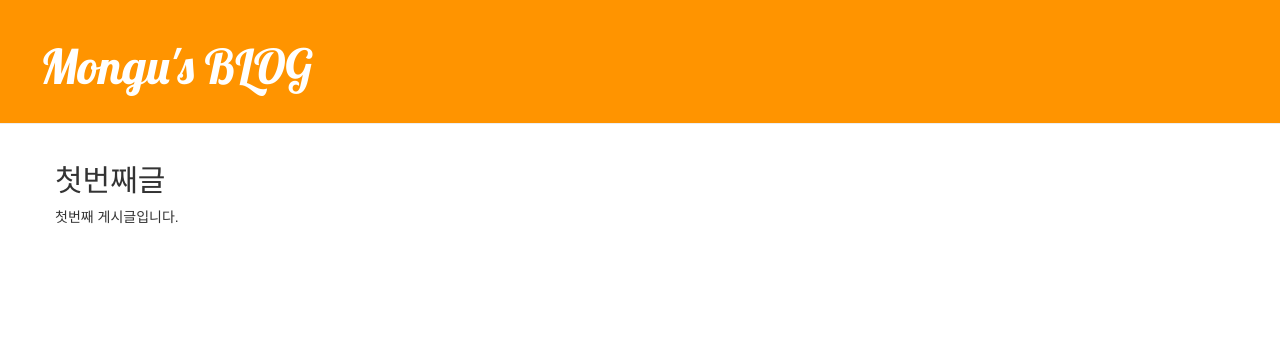
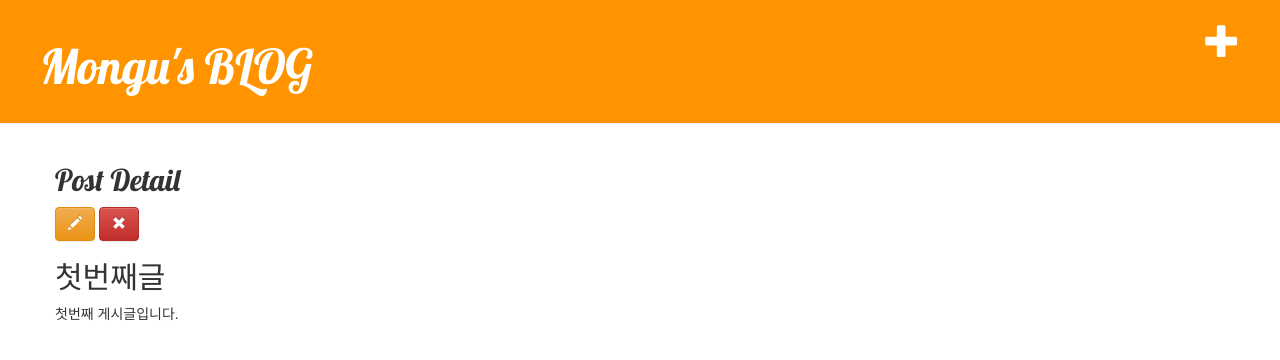
Before and after one commit to mhee4321/django_basic, a Django app: page /post/1/ in a window 1280 px wide. Shown: the top 360 px of the page. Run offline with Django 3.2, Linux system fonts and the light colour scheme; data comes from the database, SQL or seed files in the repository; both versions use the stored data as it was after the commit; some libraries are stand-ins or nearby versions.

Commit message:
add django blog app "crud"

```diff
--- a/blog/models.py
+++ b/blog/models.py
@@ -1,11 +1,17 @@
 from django.db import models
 from django.utils import timezone
+from django import forms
+
+# title 입력필드의 길이 체크 <3
+def min_length_3_validator(value):
+    if len(value) < 3:
+        raise forms.ValidationError('글제목은 3글자 이상 입력해주세요.')
 
 class Post(models.Model):
     # 작성자
     author = models.ForeignKey('auth.User', on_delete=models.CASCADE)
     # 글제목
-    title = models.CharField(max_length=200)
+    title = models.CharField(max_length=200, validators=[min_length_3_validator])
     # 글내용
     text = models.TextField()
     # 작성일
--- a/blog/templates/blog/base.html
+++ b/blog/templates/blog/base.html
@@ -11,6 +11,8 @@
 </head>
 <body>
     <div class="page-header">
+        <a href="{% url 'post_new' %}" class="top-menu">
+            <span class="glyphicon glyphicon-plus"></span></a>
         <h1><a href="{% url 'post_list' %}">Mongu's BLOG</a></h1>
     </div>
     <div class="content container">
--- a/blog/templates/blog/post_detail.html
+++ b/blog/templates/blog/post_detail.html
@@ -1,12 +1,28 @@
 {% extends 'blog/base.html' %}
 
 {% block content %}
+<script>
+    function post_remove(){
+        let result = confirm('Post를 정말 삭제하시겠습니까?')
+        if (result) {
+            let remove_url = "{% url 'post_remove' pk=post.pk %}"
+            document.location.href = remove_url
+        }
+    }
+</script>
     <div class="post">
+        <h2>Post Detail</h2>
         {% if post.published_date %}
             <div class="date">
                 <p>Published : {{post.published_date}}</p>
             </div>
         {% endif %}
+        <a href="{% url 'post_edit' pk=post.pk %}" class="btn btn-warning" >
+            <span class="glyphicon glyphicon-pencil"></span>
+        </a>
+        <a href="#" onclick="post_remove()" class="btn btn-danger" >
+            <span class="glyphicon glyphicon-remove"></span>
+        </a>
         <h2>{{post.title}}</h2>
         <p>{{post.text|linebreaksbr}}</p>
     </div>
--- a/blog/urls.py
+++ b/blog/urls.py
@@ -4,4 +4,8 @@ from . import views
 urlpatterns = [
     path('', views.post_list, name='post_list'),
     path('post/<int:pk>/', views.post_detail, name='post_detail'),
+    path('post/new/', views.post_new, name='post_new'),
+    path('post/<int:pk>/edit/', views.post_edit, name='post_edit'),
+    path('post/<int:pk>/remove/', views.post_remove, name='post_remove'),
+
 ]
--- a/blog/views.py
+++ b/blog/views.py
@@ -1,7 +1,72 @@
-from django.shortcuts import render, get_object_or_404
+from django.shortcuts import render, get_object_or_404, redirect
 from django.http import HttpResponse
 from django.utils import timezone
 from .models import Post
+from .forms import PostModelForm, PostForm
+from django.contrib.auth.models import User
+from django.contrib.auth.decorators import login_required
+
+
+# Post 삭제
+@login_required()
+def post_remove(request, pk):
+    post = get_object_or_404(Post, pk=pk)
+    post.delete()
+    return redirect('post_list')
+
+# Post 수정 : ModelForm 사용
+@login_required()
+def post_edit(request, pk):
+    post = get_object_or_404(Post, pk=pk)
+    if request.method == "POST":
+        form = PostModelForm(request.POST, instance=post)
+        if form.is_valid():
+            post = form.save(commit=False)
+            post.author = User.objects.get(username=request.user.username)
+            post.published_date = timezone.now()
+            post.save()
+            return redirect('post_detail', pk=post.pk)
+    else:
+        form = PostModelForm(instance=post)
+    return render(request, 'blog/post_edit.html', {'form': form})
+
+
+
+# Post 등록 : Form 사용
+def post_new_form(request):
+    # Post
+    if request.method == 'POST':
+        form = PostForm(request.POST)
+        if form.is_valid():
+            print(form.cleaned_data)
+            post = Post.objects.create(author=User.objects.get(username=request.user.username),
+                                title=form.cleaned_data['title'],
+                                text=form.cleaned_data['text'],
+                                published_date=timezone.now())
+            return redirect('post_detail', pk=post.pk)
+    # Get
+    else:
+        form = PostForm()
+    return render(request, 'blog/post_edit.html', {'form': form})
+
+
+# Post 등록 : ModelForm 사용
+@login_required
+def post_new(request):
+    if request.method == "POST":
+        # 실제 등록 처리하기
+        form = PostModelForm(request.POST)
+        if form.is_valid():
+            post = form.save(commit=False)
+            post.author = User.objects.get(username=request.user.username)
+            post.published_date = timezone.now()
+            # 실제 등록됨
+            post.save()
+            return redirect('post_detail', pk=post.pk)
+    else:
+        # 등록하는 빈 폼 보여주기
+        form = PostModelForm()
+    return render(request, 'blog/post_edit.html', {'form': form})
 
 # Post 상세정보
 def post_detail(request, pk):
@@ -14,6 +79,8 @@ def post_list(request):
     return render(request, 'blog/post_list.html', {'posts':posts})
 
 
+
+
 def post_list_response(request):
     name = 'Django'
     response = HttpResponse(content_type="text/html")
```
Also changed, not shown: blog/forms.py (added, +16 -0 lines), blog/templates/blog/post_edit.html (added, +10 -0 lines), db.sqlite3.
